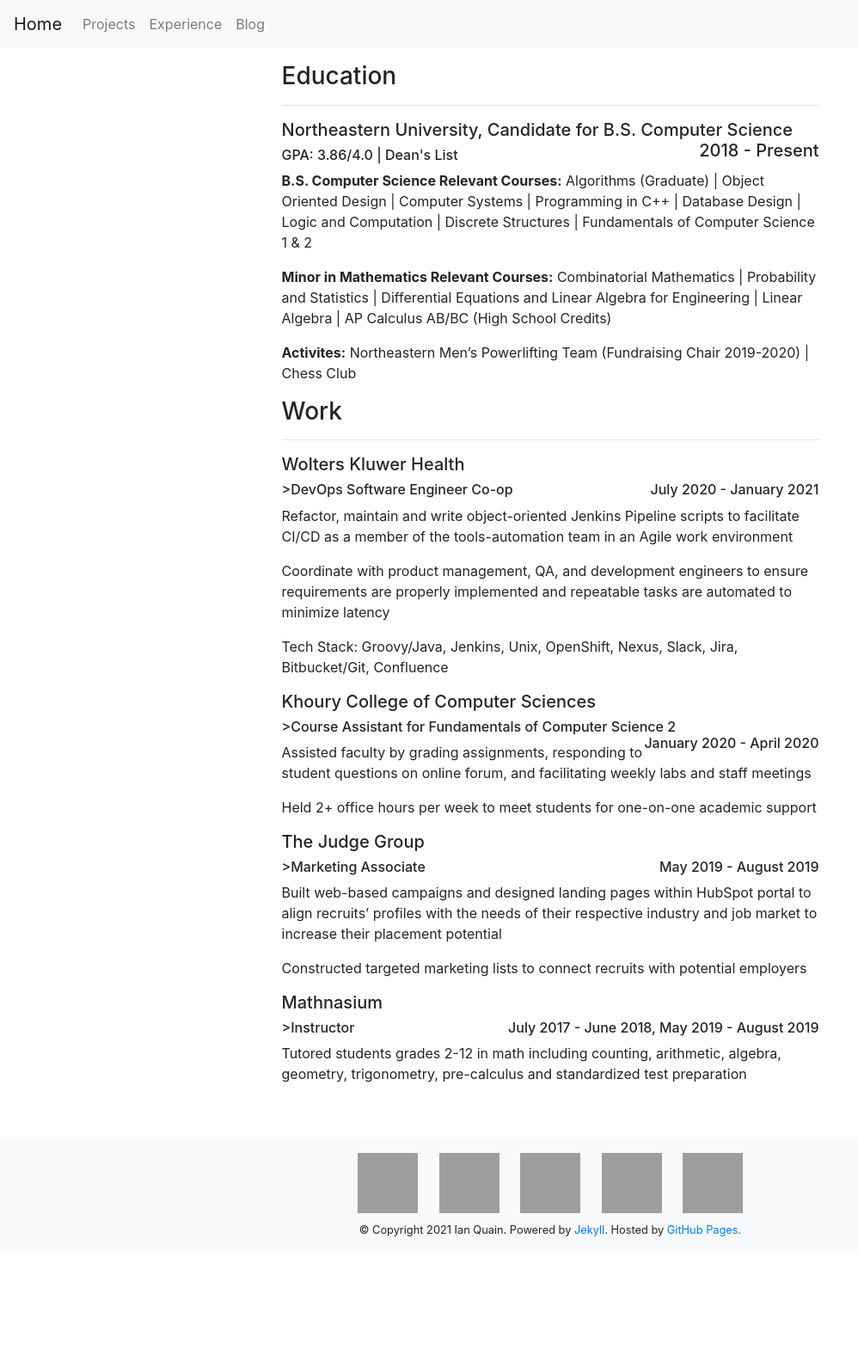
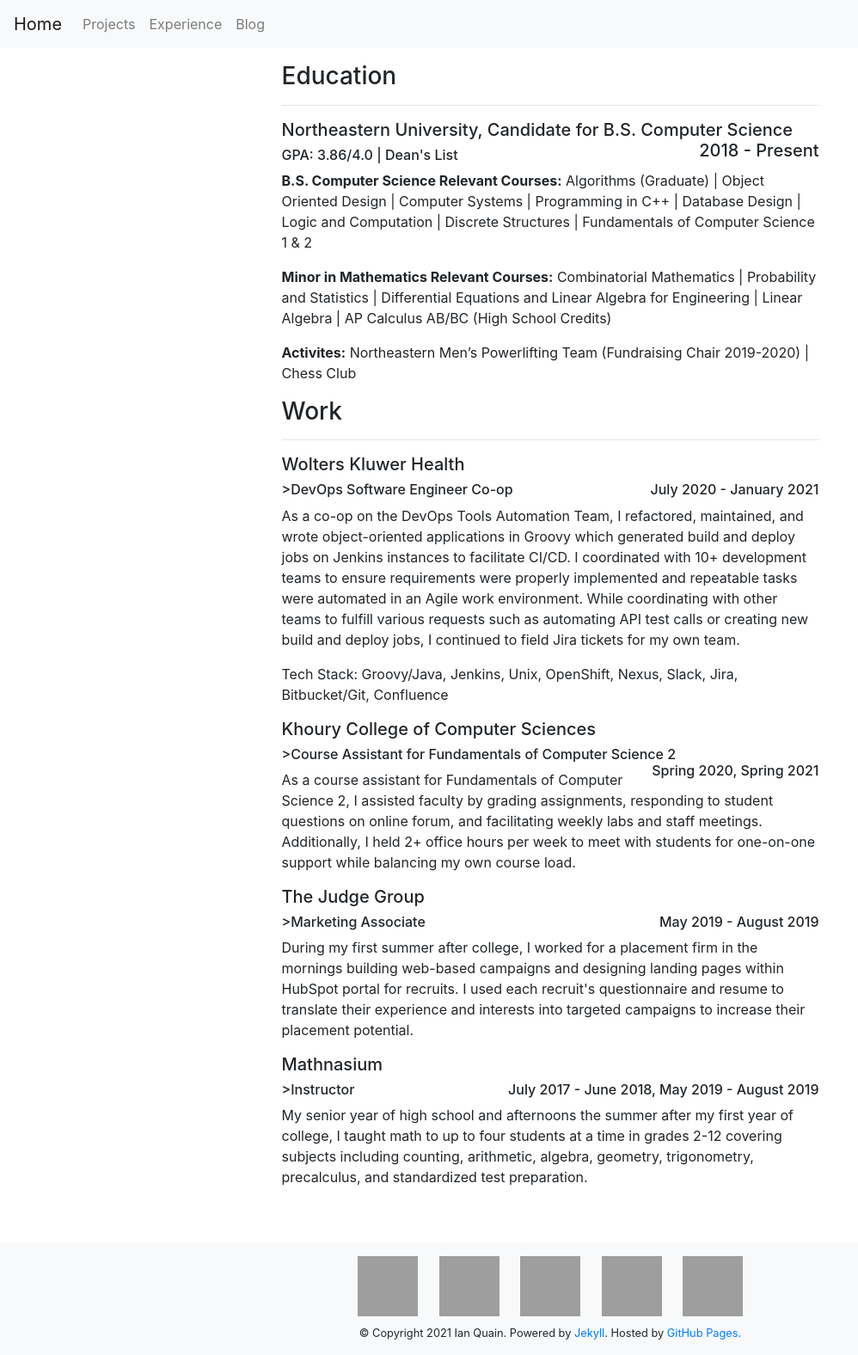
Before and after one commit to quaini/deprecated-personal-website, a Jekyll site: the page built from experience.html, in a window 1280 px wide, cut to the strip 0-1576 px from the top of the page. Shown: the whole strip at 86% size, without its empty margins (0-998 px from the left). Built offline with Jekyll 4.4.1, drawn with Linux system fonts in a browser that asks for light colours; before the commit the page ends 1456 px from its top, so only the background shows below that; grey boxes are pictures that could not be loaded.

Commit message:
experience as paragraphs

```diff
--- a/experience.html
+++ b/experience.html
@@ -40,24 +40,18 @@
             </span>
         </h6>
         <p>
-            Refactor, maintain and write object-oriented Jenkins Pipeline scripts to facilitate CI/CD as a member of the tools-automation team in an Agile work environment
-        </p>
-        <p>
-            Coordinate with product management, QA, and development engineers to ensure requirements are properly implemented and repeatable tasks are automated to minimize latency
+            As a co-op on the DevOps Tools Automation Team, I refactored, maintained, and wrote object-oriented applications in Groovy which generated build and deploy jobs on Jenkins instances to facilitate CI/CD. I coordinated with 10+ development teams to ensure requirements were properly implemented and repeatable tasks were automated in an Agile work environment. While coordinating with other teams to fulfill various requests such as automating API test calls or creating new build and deploy jobs, I continued to field Jira tickets for my own team.
         </p>
         <p>Tech Stack: Groovy/Java, Jenkins, Unix, OpenShift, Nexus, Slack, Jira, Bitbucket/Git, Confluence</p>
         <h5>Khoury College of Computer Sciences</h5>
         <h6 style="text-align:left;">
             >Course Assistant for Fundamentals of Computer Science 2
             <span style="float:right;">
-                January 2020 - April 2020
+                Spring 2020, Spring 2021
             </span>
         </h6>
         <p>
-            Assisted faculty by grading assignments, responding to student questions on online forum, and facilitating weekly labs and staff meetings
-        </p>
-        <p>
-            Held 2+ office hours per week to meet students for one-on-one academic support
+            As a course assistant for Fundamentals of Computer Science 2, I assisted faculty by grading assignments, responding to student questions on online forum, and facilitating weekly labs and staff meetings. Additionally, I held 2+ office hours per week to meet with students for one-on-one support while balancing my own course load.
         </p>
         <h5>The Judge Group</h5>
         <h6 style="text-align:left;">
@@ -67,10 +61,7 @@
             </span>
         </h6>
         <p>
-            Built web-based campaigns and designed landing pages within HubSpot portal to align recruits’ profiles with the needs of their respective industry and job market to increase their placement potential
-        </p>
-        <p>
-            Constructed targeted marketing lists to connect recruits with potential employers
+            During my first summer after college, I worked for a placement firm in the mornings building web-based campaigns and designing landing pages within HubSpot portal for recruits. I used each recruit's questionnaire and resume to translate their experience and interests into targeted campaigns to increase their placement potential.
         </p>
         <h5>Mathnasium</h5>
         <h6 style="text-align:left;">
@@ -80,7 +71,7 @@
             </span>
         </h6>
         <p>
-            Tutored students grades 2-12 in math including counting, arithmetic, algebra, geometry, trigonometry, pre-calculus and standardized test preparation
+            My senior year of high school and afternoons the summer after my first year of college, I taught math to up to four students at a time in grades 2-12 covering subjects including counting, arithmetic, algebra, geometry, trigonometry, precalculus, and standardized test preparation.
         </p>
     </div>
     <div class="col-3"></div>
```
